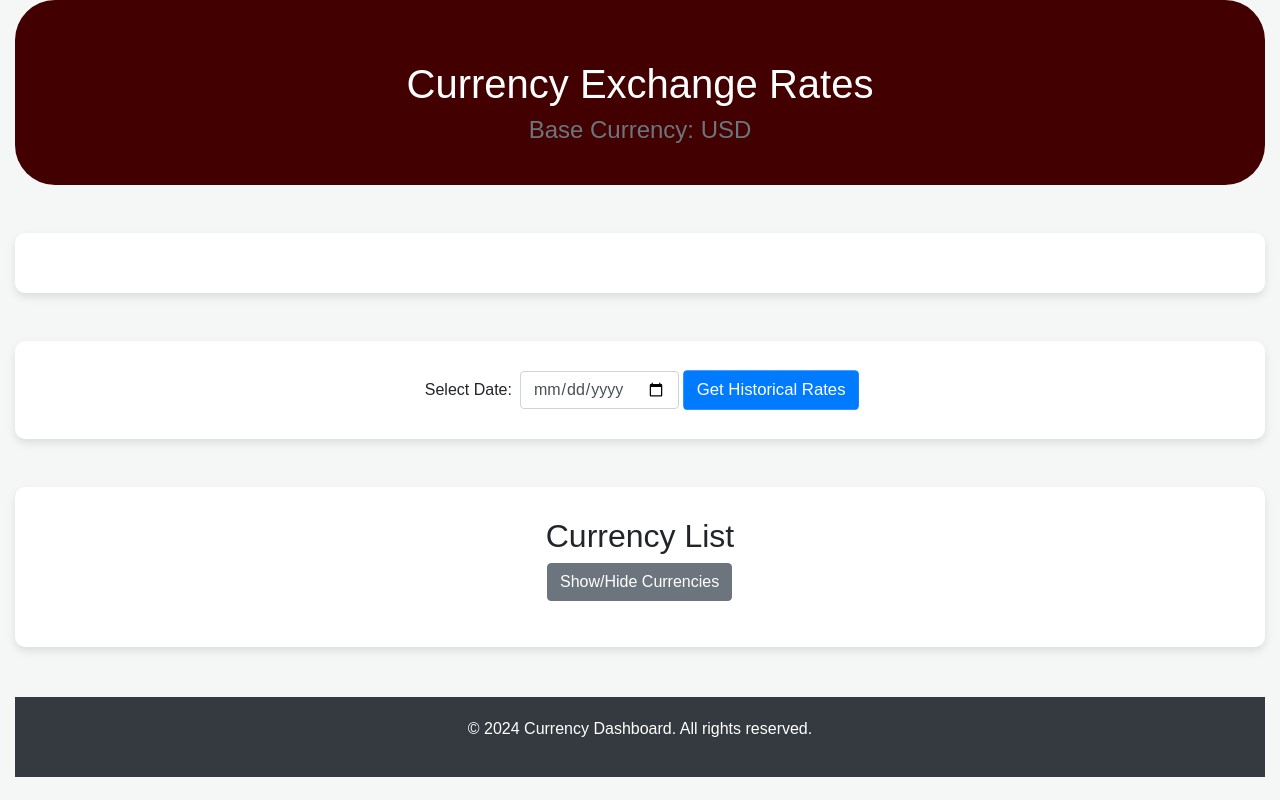
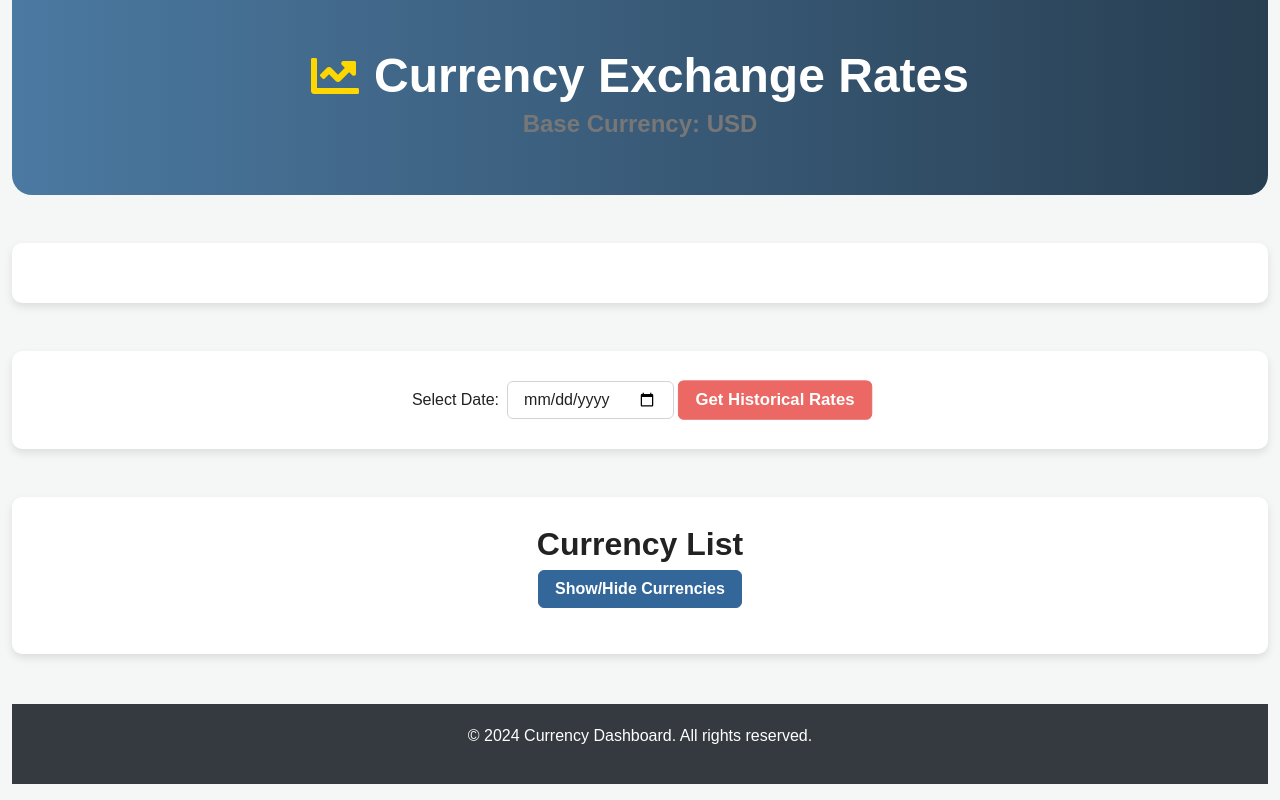
Before and after one commit to KhaledHussein1/currency-exchange-dashboard, a Flask app: page / in a window 1280 px wide. Run offline with Flask 3, Linux system fonts and the light colour scheme; data that the repository does not hold is empty; some libraries are stand-ins or nearby versions; some web fonts are replaced.

Commit message:
bootstrap

```diff
--- a/app/routes.py
+++ b/app/routes.py
@@ -7,7 +7,7 @@ import json
 main = Blueprint('main', __name__)
 
 # Obtain a key from https://openexchangerates.org/
-
+API_KEY = ''
 
 @main.route('/')
 def index():
--- a/app/static/style.css
+++ /dev/null
@@ -1,7 +0,0 @@
-header {
-    background: #430000;
-    color: #ffffff;
-    padding: 10px 0;
-    text-align: center;
-    border-radius: 40px;
-}
--- a/app/templates/index.html
+++ b/app/templates/index.html
@@ -9,14 +9,29 @@
     <link rel="stylesheet" href="https://cdnjs.cloudflare.com/ajax/libs/font-awesome/5.15.3/css/all.min.css">
     <script src="https://cdn.plot.ly/plotly-latest.min.js"></script>
     <script src="https://cdn.jsdelivr.net/npm/aos@2.3.4/dist/aos.js"></script>
+    <link rel="stylesheet" href="https://cdn.jsdelivr.net/npm/bootswatch/dist/journal/bootstrap.min.css">
+
     <style>
         body {
             font-family: 'Arial', sans-serif;
             background-color: #f4f7f6;
         }
-        .title {
-            margin-top: 50px;
-            margin-bottom: 30px;
+        .hero-section {
+            background: linear-gradient(to right, #4b79a1, #283e51);
+            color: white;
+            padding: 50px 0;
+            border-radius: 0 0 20px 20px;
+        }
+        .hero-title {
+            font-size: 3em;
+            font-weight: 700;
+            display: flex;
+            align-items: center;
+            justify-content: center;
+        }
+        .hero-title i {
+            margin-right: 15px;
+            color: #ffd700;
         }
         .chart-container, .form-container, .currency-list {
             background-color: white;
@@ -27,14 +42,13 @@
         .form-container {
             margin-top: 50px;
         }
-        #searchBox {
-            max-width: 300px;
-            margin: 20px auto;
-        }
         #currencyList {
             max-height: 300px;
             overflow-y: auto;
             margin-top: 20px;
+        }
+        #currencyList .list-group-item {
+            color: black;
         }
         footer {
             margin-top: 50px;
@@ -44,11 +58,14 @@
         }
     </style>
 </head>
+
 <body>
     <div class="container-fluid">
-        <header class="text-center" data-aos="fade-down" data-aos-duration="1500">
+        <header class="hero-section text-center" data-aos="fade-down" data-aos-duration="1500">
             <div class="title">
-                <h1 class="animate__animated animate__fadeInDown">Currency Exchange Rates</h1>
+                <h1 class="hero-title animate__animated animate__fadeInDown">
+                    <i class="fas fa-chart-line"></i> Currency Exchange Rates
+                </h1>
                 <h4 class="text-muted">Base Currency: USD</h4>
             </div>
         </header>
@@ -72,7 +89,7 @@
         <section class="currency-list my-5" data-aos="fade-right" data-aos-delay="1100">
             <div class="text-center">
                 <h2>Currency List</h2>
-                <button onclick="toggleCurrencyList()" class="btn btn-secondary animate__animated animate__jello">Show/Hide Currencies</button>
+                <button onclick="toggleCurrencyList()" class="btn btn-info animate__animated animate__jello">Show/Hide Currencies</button>
 
                 <ul id="currencyList" class="list-group mt-3">
                     {% for code, name in currency.items() %}
```
